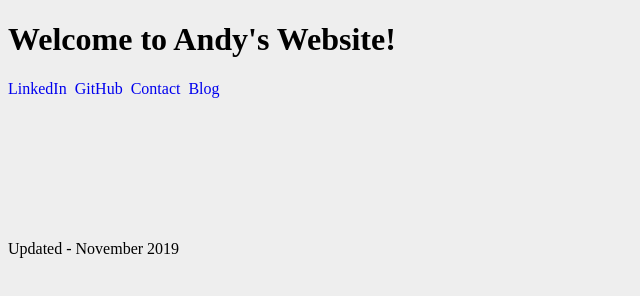
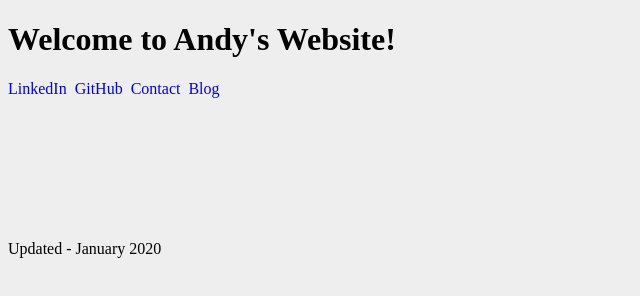
Before and after one commit to greenteaphd/greenteaphd.github.io, a plain HTML site: page index.html in a window 1280 px wide. Shown: the full height of the page, 0-640 px from the left. Drawn offline with Linux system fonts and the light colour scheme.

Commit message:
changed date

```diff
--- a/index.html
+++ b/index.html
@@ -22,7 +22,7 @@
             <a href = "mailto:andy@andyhan.me" style="text-decoration:none">Contact</a>&nbsp
             <a href = "https://blog.andyhan.me/" style="text-decoration:none">Blog</a>&nbsp <br> <br> <br> <br> <br> <br> <br> <br>
             <p ALIGN = "LEFT">
-            Updated - November 2019
+            Updated - January 2020
     </body>
     <sub> <a href = "pahn.html" style="text-decoration:none">Secret</a> <br> &nbsp </sub>
 </html>
```
